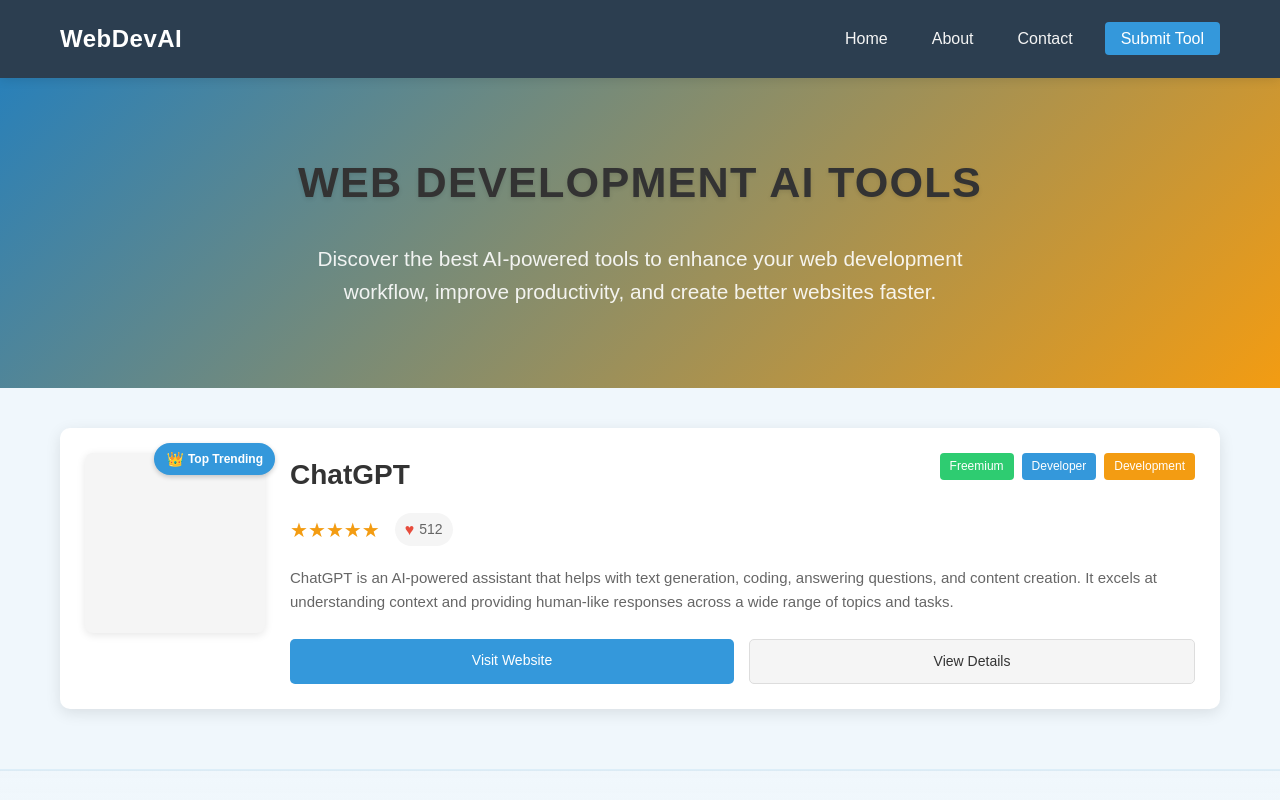
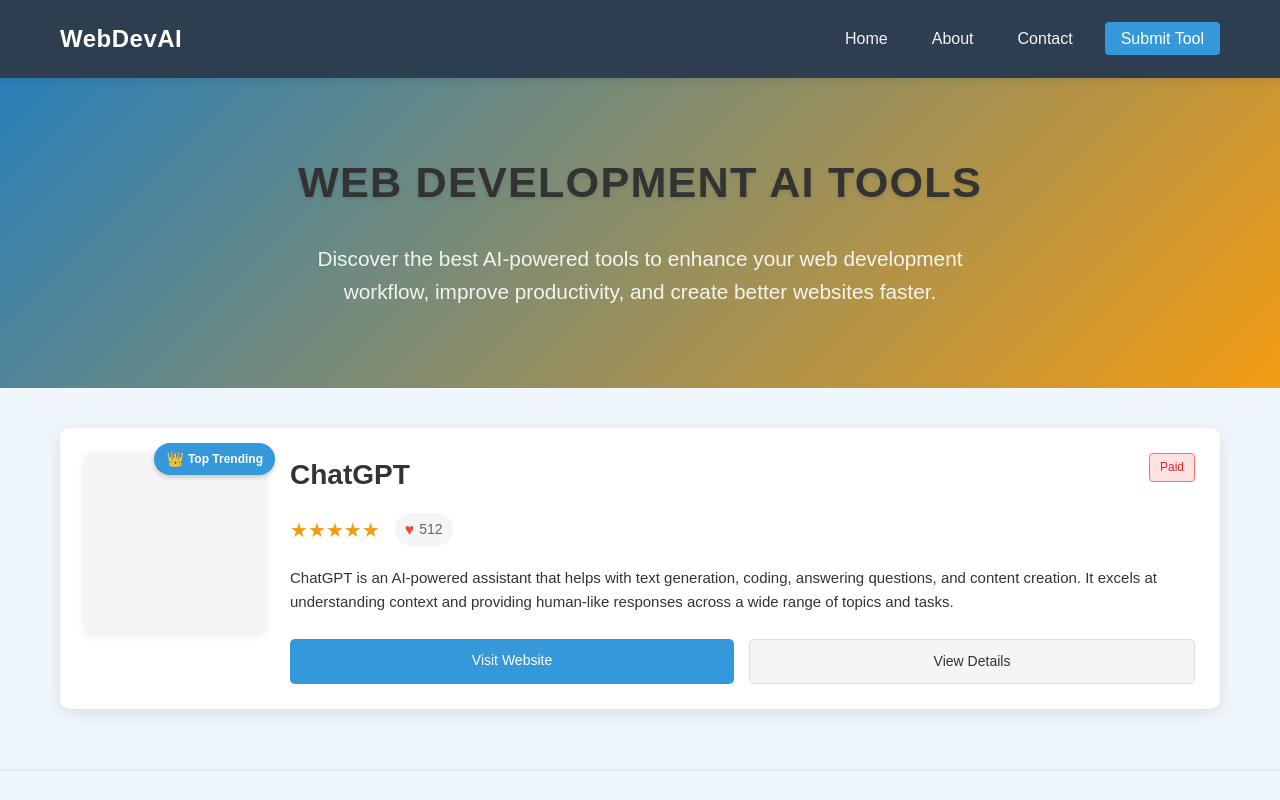
Before and after one commit to nguyenvanan2730/WebDevAI, a React (Create React App) app: page / in a window 1280 px wide. Shown: the top 800 px of the page. Built offline with nearby package versions, Linux system fonts and the light colour scheme.

Commit message:
fix: update_layout_for_trending

```diff
--- a/src/components/TrendingTools.css
+++ b/src/components/TrendingTools.css
@@ -114,9 +114,38 @@
 }
 
 .trending-tool-type {
-  background-color: var(--success);
+  padding: 4px 10px;
+  border-radius: 4px;
+  font-size: 12px;
+  font-weight: 500;
+  display: inline-flex;
+  align-items: center;
+  border: 1px solid transparent;
 }
 
+.trending-tool-type-free {
+  color: #059669; /* green-600 */
+  background-color: #D1FAE5; /* green-100 */
+  border-color: #34D399; /* green-400 */
+}
+
+.trending-tool-type-freemium {
+  color: #D97706; /* amber-600 */
+  background-color: #FEF3C7; /* amber-100 */
+  border-color: #FBBF24; /* amber-400 */
+}
+
+.trending-tool-type-premium {
+  color: #DC2626; /* red-600 */
+  background-color: #FEE2E2; /* red-100 */
+  border-color: #F87171; /* red-400 */
+}
+
+.trending-tool-type-default {
+  color: #4B5563; /* gray-600 */
+  background-color: #F3F4F6; /* gray-100 */
+  border-color: #9CA3AF; /* gray-400 */
+}
 .trending-tool-role {
   background-color: var(--primary);
 }
@@ -164,7 +193,7 @@
 .trending-tool-description {
   font-size: 15px;
   line-height: 1.6;
-  color: var(--text-light);
+  color: var(--text-dark);
   margin-bottom: 25px;
   flex-grow: 1;
 }
--- a/src/components/TrendingTools.js
+++ b/src/components/TrendingTools.js
@@ -3,12 +3,27 @@
 import './TrendingTools.css';
 
 function TrendingTools() {
+  // Add the getPriceTypeClass function
+  const getPriceTypeClass = (type) => {
+    switch (type.toLowerCase()) {
+      case 'free':
+        return 'trending-tool-type-free';
+      case 'freemium':
+        return 'trending-tool-type-freemium';
+      case 'premium':
+      case 'paid':
+        return 'trending-tool-type-premium';
+      default:
+        return 'trending-tool-type-default';
+    }
+  };
+
   // The single most trending tool (with highest likes)
   const topTrendingTool = {
     id: 1,
     name: 'ChatGPT',
     rating: 5,
-    type: 'Freemium',
+    type: 'Paid',
     role: 'Developer',
     process: 'Development',
     likes: 512,
@@ -33,9 +48,9 @@
               <div className="trending-tool-header">
                 <h3 className="trending-tool-name">{topTrendingTool.name}</h3>
                 <div className="trending-tool-meta">
-                  <span className="trending-tool-type">{topTrendingTool.type}</span>
-                  <span className="trending-tool-role">{topTrendingTool.role}</span>
-                  <span className="trending-tool-process">{topTrendingTool.process}</span>
+                  <span className={`trending-tool-type ${getPriceTypeClass(topTrendingTool.type)}`}>
+                    {topTrendingTool.type}
+                  </span>
                 </div>
               </div>
 
```
